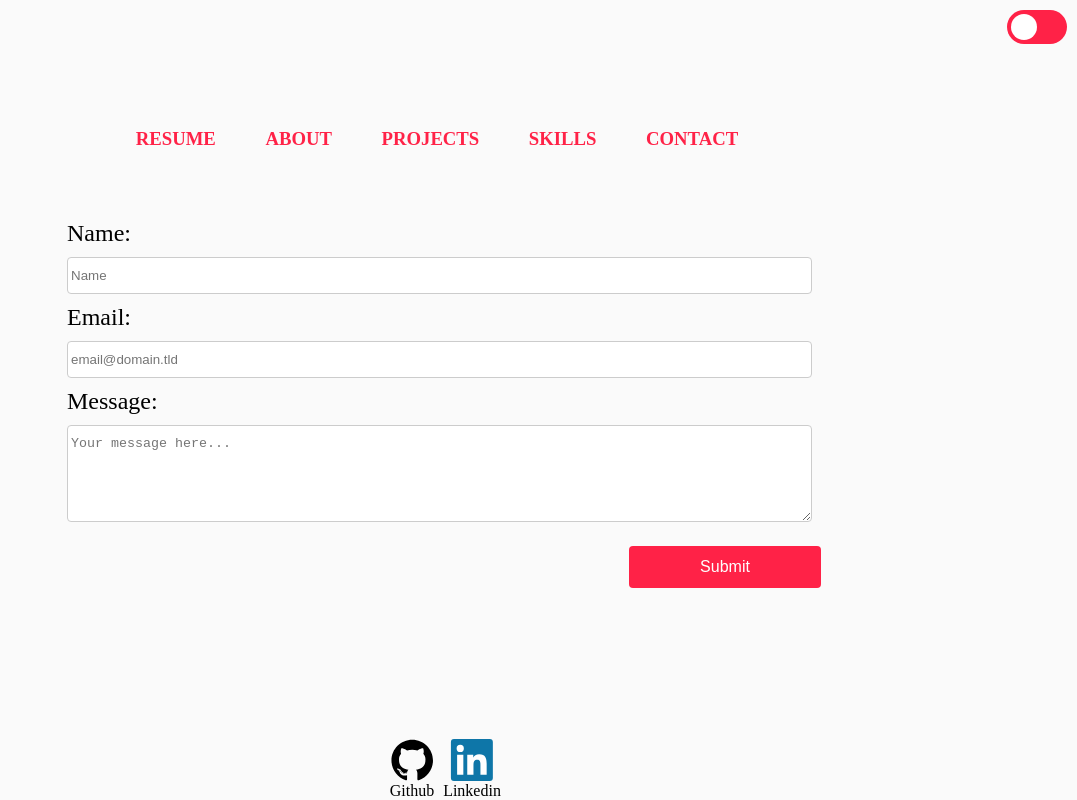
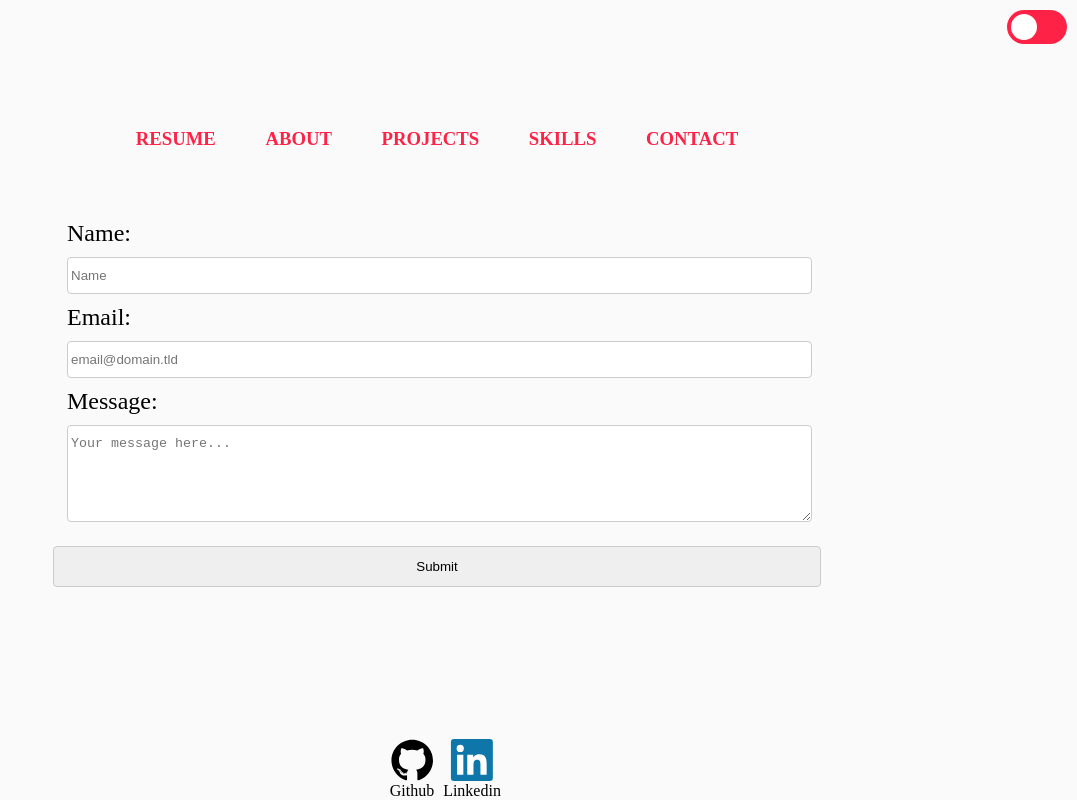
Before and after one commit to KathyPuma/Portfolio, a React (Create React App) app: page /contact in a window 1280 px wide. Shown: the whole page, without its empty margins (203-1280 px from the left). Built offline with nearby package versions, Linux system fonts and the light colour scheme.

Commit message:
Add conditional to className to take account for darkMode

```diff
--- a/src/Components/Contact.jsx
+++ b/src/Components/Contact.jsx
@@ -1,8 +1,10 @@
 import React from "react";
 import Footer from './Footer'
+import themeStore from '../redux/store/themeStore'
 import './Contact.css'
 
 function Contact() {
+    const state = themeStore.getState();
     return (
         <div className='Contact-stage'>
             <form className="contact-form" name="simple-contact-form" acceptCharset="utf-8" action="https://formspree.io/kathypuma@pursuit.org" method="post">
@@ -15,7 +17,9 @@ function Contact() {
                     <textarea rows="5" name="message" className="message-label" placeholder="Your message here..." required></textarea>
                     <input type="hidden" name="_subject" className="email-subject" value="Contact Form Submission"></input>
                 </fieldset>
-                <input type="submit" value="Submit" className='submit-button'></input>
+                <input type="submit" value="Submit"
+                className={state.theme.darkMode ? "submit-button-lightMode" : "submit-button-darkMode"}>
+                </input>
             </form>
 
             <Footer/>
```
